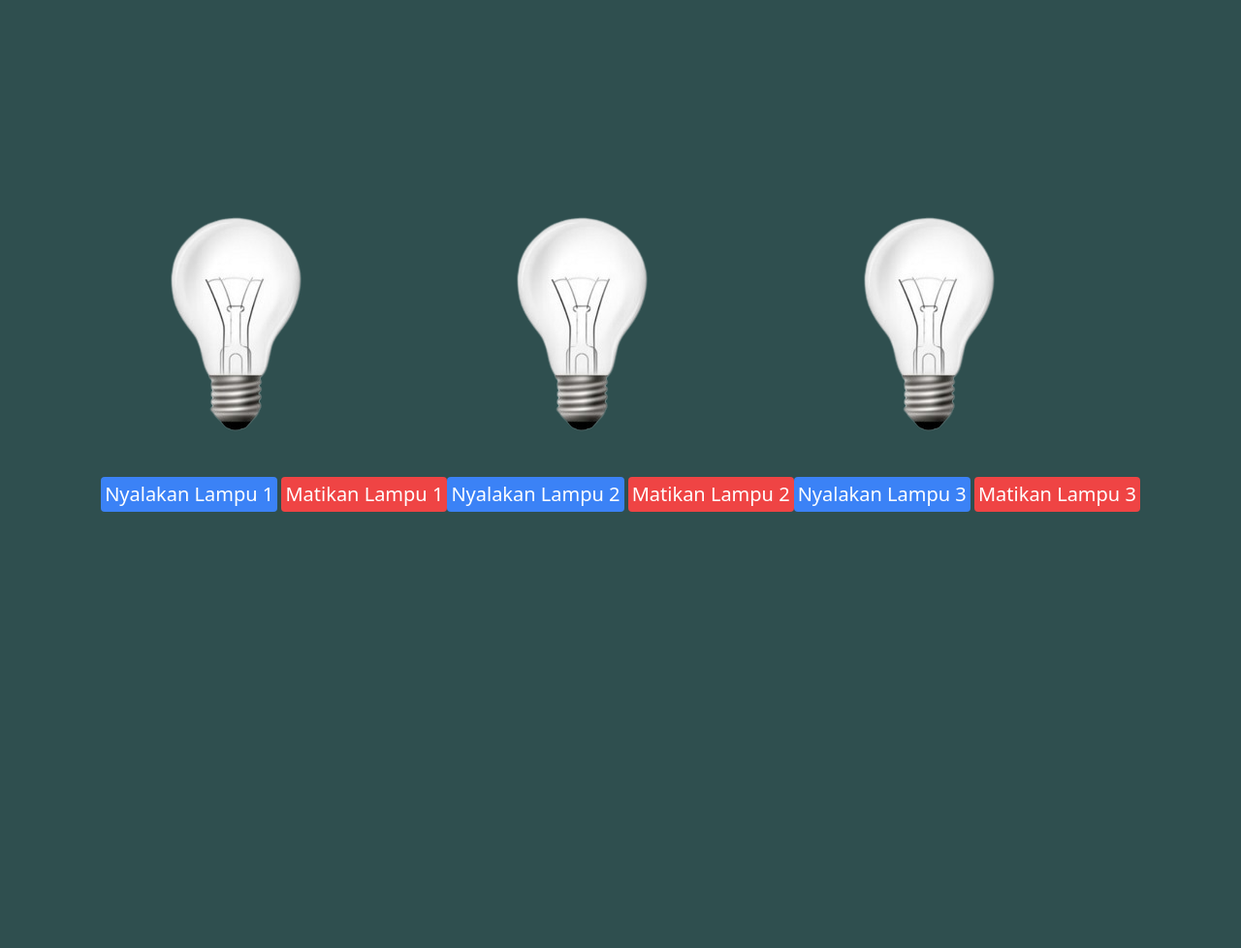
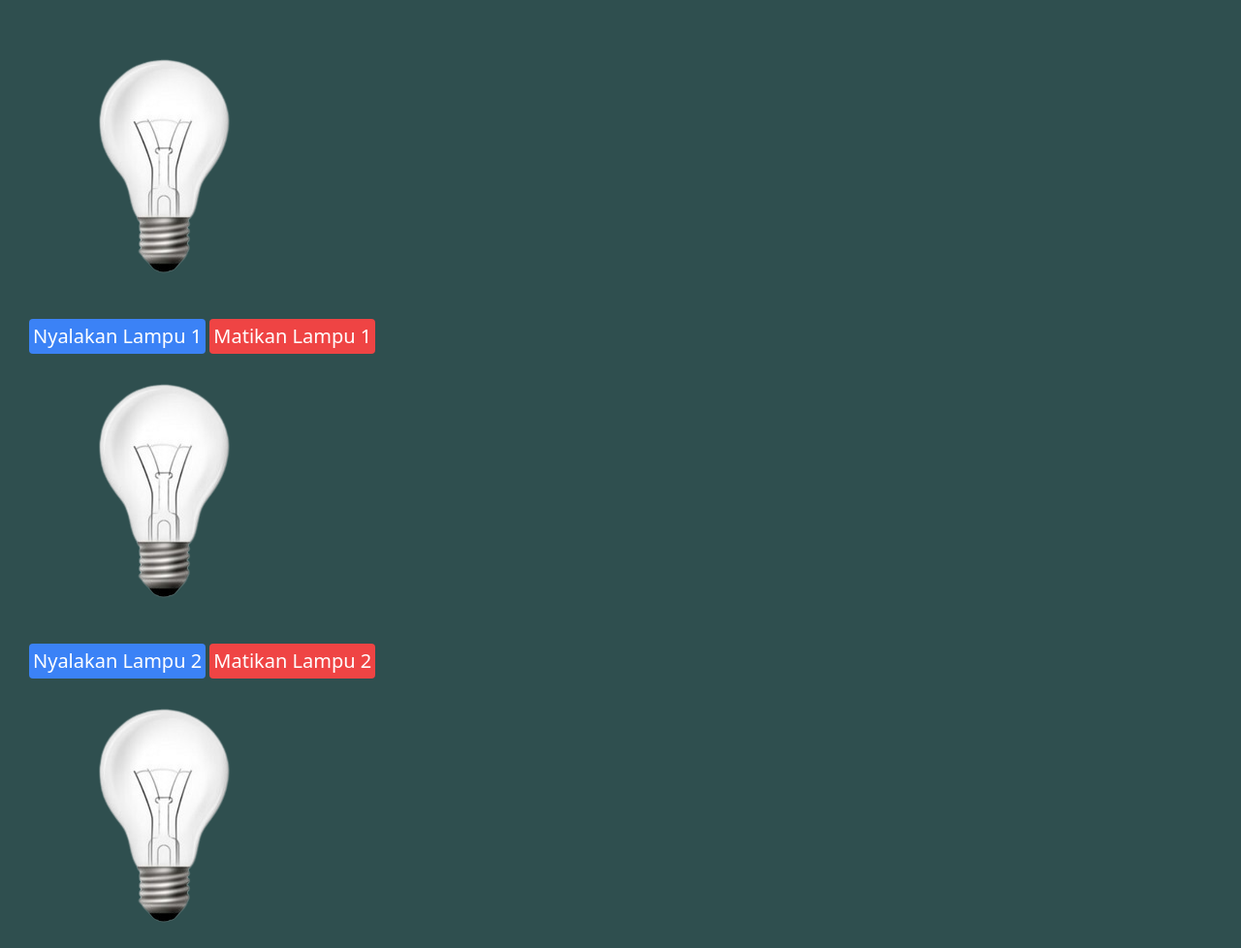
Before and after one commit to Dhnillhaq/Cetrekan-Lampu, a plain HTML site: page index.html in a window 1280 px wide. Shown: the top 978 px of the page at 97% size. Before the commit the page ends 800 px from the top, so only its background shows below. Drawn offline with nearby package versions, Linux system fonts and the light colour scheme.

Commit message:
Update style.css

```diff
--- a/style.css
+++ b/style.css
@@ -10,7 +10,7 @@ body {
     color: white;
 }
 
-.lampunya {
+.paraLampu {
     display: flex;
     justify-content: center;
     align-items: center;
@@ -18,3 +18,7 @@ body {
     border-spacing: 15px;
     height: 45rem;
 }
+
+.lampunya {
+    margin: 30px;
+}
```
